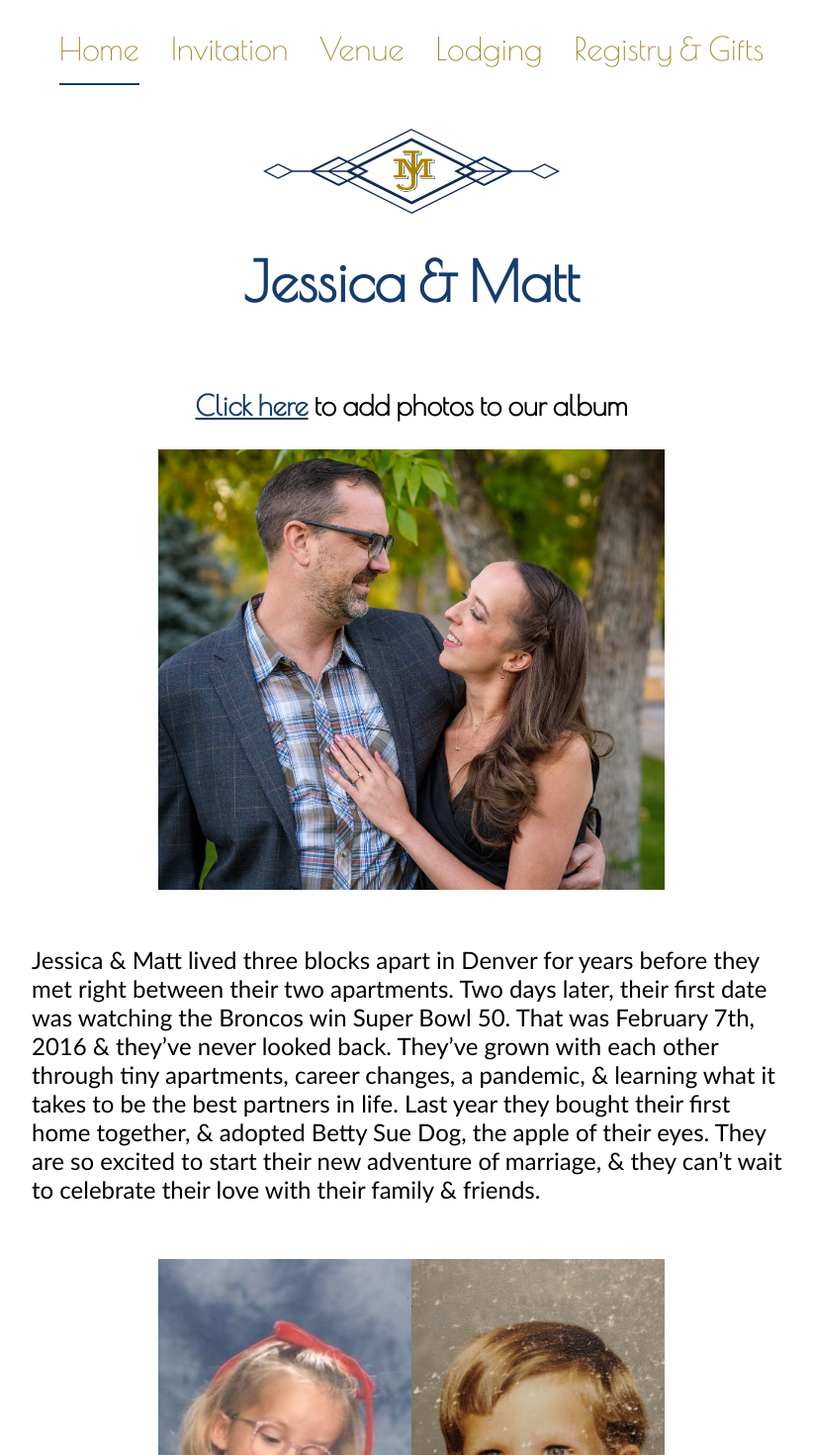
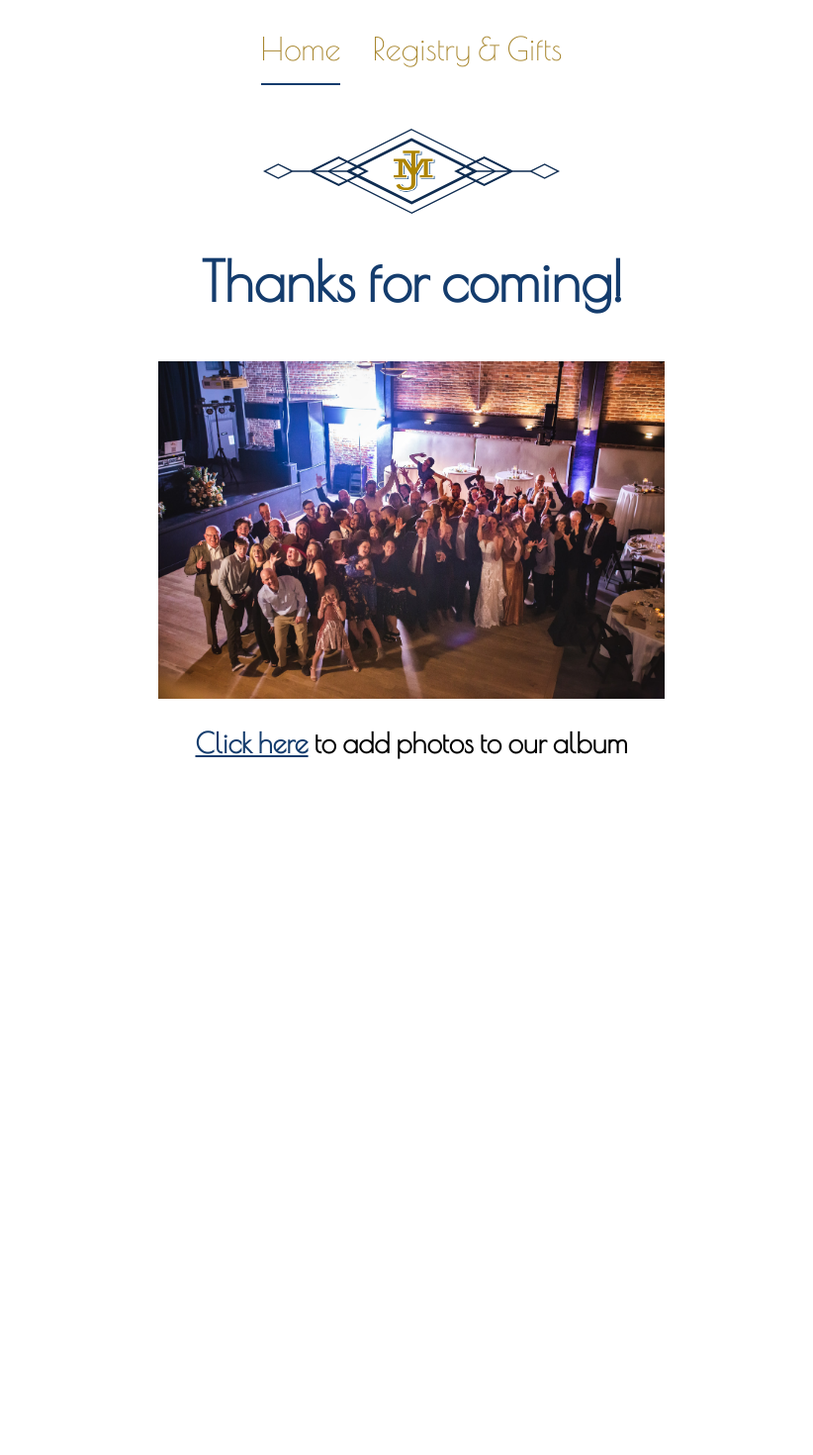
Before and after one commit to mattsteele/mjs, a Vue app: page / in a window 1280 px wide. Shown: the top 1470 px of the page at 99% size, without its empty margins (224-1046 px from the left). After the commit the page ends 875 px from the top, so only its background shows below. Built offline with nearby package versions, Linux system fonts and the light colour scheme.

Commit message:
Remove links. Update home page photo.

```diff
--- a/src/components/Header.vue
+++ b/src/components/Header.vue
@@ -15,7 +15,7 @@
             <li>
               <router-link to="/">Home</router-link>
             </li>
-            <li>
+            <!-- <li>
               <router-link to="/invitation">Invitation</router-link>
             </li>
             <li>
@@ -23,7 +23,7 @@
             </li>
             <li>
               <router-link to="/lodging">Lodging</router-link>
-            </li>
+            </li> -->
             <li>
               <router-link to="/registry">Registry & Gifts</router-link>
             </li>
--- a/src/views/Home.vue
+++ b/src/views/Home.vue
@@ -9,23 +9,31 @@
         >
       </router-link>
     </div><!-- link-wrapper -->
-    <h1 class="title">Jessica & Matt</h1>
+    <!-- <h1 class="title">Jessica & Matt</h1> -->
+
+    <h1 class="title">Thanks for coming!</h1>
+
+      <img
+        src="@/assets/images/M+J-11.jpg"
+        class="home-image"
+        alt="Party!"
+      >
 
     <h3><a href="https://www.dropbox.com/request/a2XTxKSq6qeERzBHppQj">Click here</a> to add photos to our album</h3>
 
-    <img
+    <!-- <img
       src="@/assets/images/side.jpg"
       class="home-image"
       alt="Holding Hands"
-    >
-    <div class="intro-wrapper">
+    > -->
+    <!-- <div class="intro-wrapper">
       <p>Jessica & Matt lived three blocks apart in Denver for years before they met right between their two apartments. Two days later, their first date was watching the Broncos win Super Bowl 50. That was February 7th, 2016 & they’ve never looked back. They’ve grown with each other through tiny apartments, career changes, a pandemic, & learning what it takes to be the best partners in life. Last year they bought their first home together, & adopted Betty Sue Dog, the apple of their eyes. They are so excited to start their new adventure of marriage, & they can’t wait to celebrate their love with their family & friends.</p>
-    </div>
-      <img
+    </div> -->
+      <!-- <img
         src="@/assets/images/kids.jpg"
         class="home-image"
         alt="Matt & Jessica as children"
-      >
+      > -->
   </div><!-- .home-wrapper -->
 </template>
 
```
Also changed, not shown: src/assets/images/M+J-11.jpg (added).
